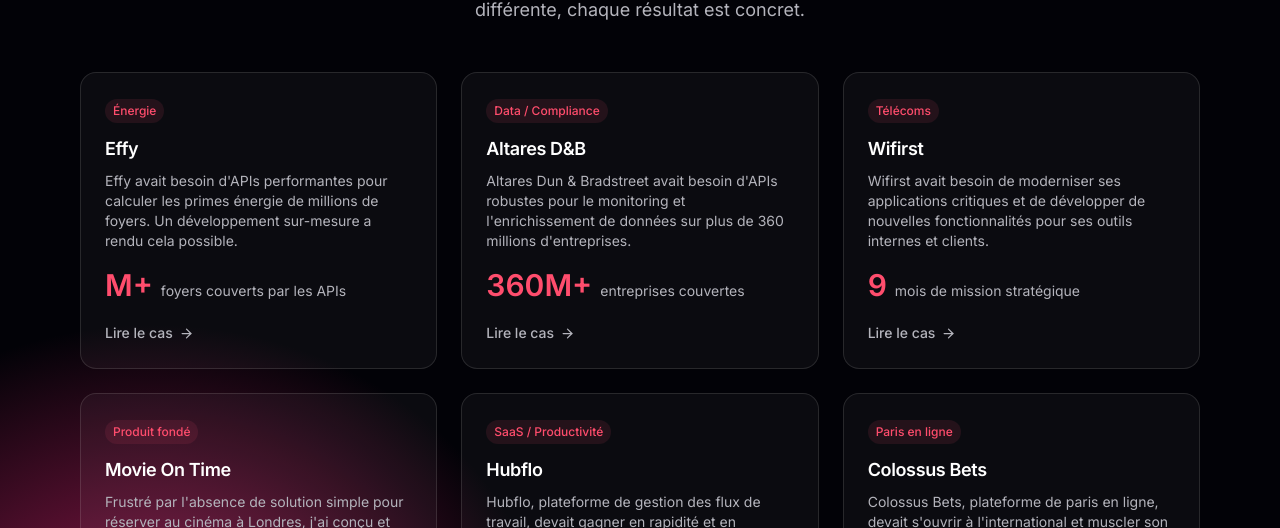
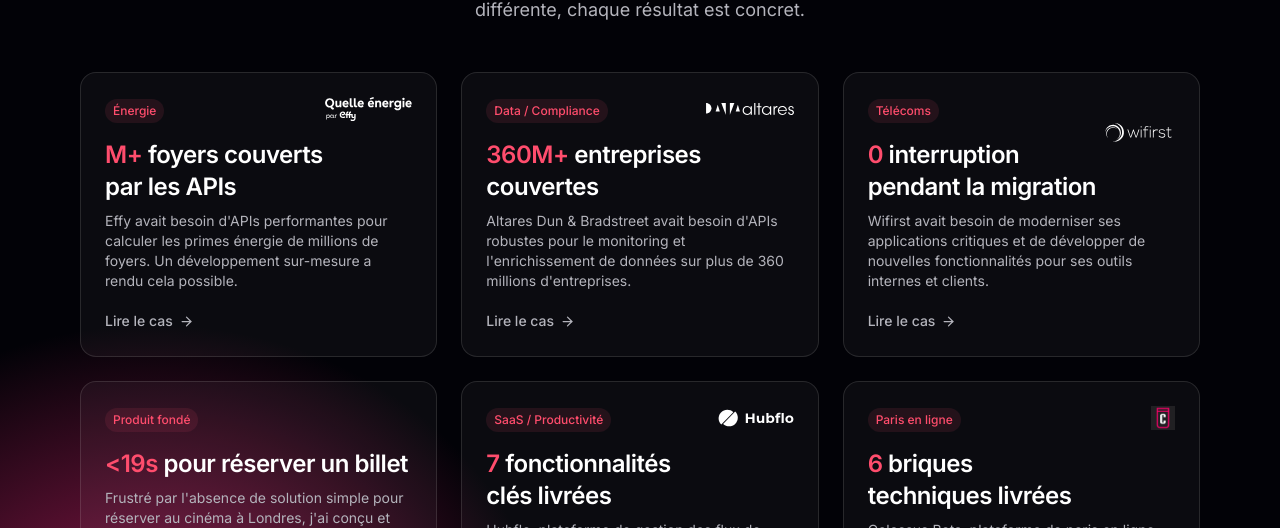
Before and after one commit to GuillaumeOcculy/appvise_consulting, a Next.js app: page /cas-clients in a window 1280 px wide. Shown: the part 272-800 px from the top of the page. Built offline with nearby package versions, Linux system fonts and the light colour scheme; no server answers.

Commit message:
Ameliore le listing cas clients: benefice en titre, logos, lien footer

```diff
--- a/src/app/cas-clients/page.tsx
+++ b/src/app/cas-clients/page.tsx
@@ -1,3 +1,4 @@
+/* eslint-disable @next/next/no-img-element */
 import Link from 'next/link'
 import { ArrowRight } from 'lucide-react'
 import { getCaseStudies } from '@/lib/case-studies'
@@ -36,18 +37,23 @@
             <Link
               key={cs.slug}
               href={`/cas-clients/${cs.slug}`}
-              className="group block bg-surface border border-border rounded-2xl p-6 hover:-translate-y-0.5 hover:border-border-strong hover:bg-surface-2 transition-all duration-200 focus:outline-2 focus:outline-primary focus:outline-offset-2"
+              className="group relative block bg-surface border border-border rounded-2xl p-6 hover:-translate-y-0.5 hover:border-border-strong hover:bg-surface-2 transition-all duration-200 focus:outline-2 focus:outline-primary focus:outline-offset-2"
               aria-label={`Voir l'étude de cas ${cs.title}`}
             >
               <span className="inline-block bg-primary/10 text-primary text-xs px-2 py-1 rounded-full font-medium">
                 {cs.sector}
               </span>
-              <h2 className="font-heading font-semibold text-lg mt-3">{cs.title}</h2>
+              {cs.logo && (
+                <img
+                  src={cs.logo}
+                  alt={cs.title}
+                  className={`absolute top-6 right-6 w-auto object-contain ${cs.slug === 'wifirst' ? 'h-[4.5rem] max-w-[88px]' : 'h-6 max-w-[88px]'} ${cs.logoRaw ? '' : '[filter:brightness(0)_invert(1)]'}`}
+                />
+              )}
+              <h2 className="font-heading font-semibold text-2xl mt-4">
+                <span className="text-primary">{cs.statValue}</span> {cs.statLabel}
+              </h2>
               <p className="text-text-muted text-sm mt-2">{cs.excerpt}</p>
-              <div className="mt-4">
-                <span className="font-heading font-semibold text-3xl text-primary">{cs.statValue}</span>
-                <span className="text-sm text-text-muted ml-2">{cs.statLabel}</span>
-              </div>
               <span className="mt-5 inline-flex items-center gap-1.5 text-sm font-medium text-text-muted transition-colors group-hover:text-primary">
                 Lire le cas
                 <ArrowRight size={15} className="transition-transform duration-200 group-hover:translate-x-0.5" />
--- a/src/components/layout/Footer.tsx
+++ b/src/components/layout/Footer.tsx
@@ -27,6 +27,7 @@
             <h3 className="font-heading font-semibold text-sm uppercase tracking-[0.2em] mb-4">Navigation</h3>
             <ul className="space-y-2">
               <li><Link href="/" className="text-text-muted hover:text-white transition-colors text-sm">Accueil</Link></li>
+              <li><Link href="/cas-clients" className="text-text-muted hover:text-white transition-colors text-sm">Cas clients</Link></li>
               <li><Link href="/quiz" className="text-text-muted hover:text-white transition-colors text-sm">Diagnostic</Link></li>
               <li><Link href="/rendez-vous" className="text-text-muted hover:text-white transition-colors text-sm">Appel gratuit</Link></li>
             </ul>
--- a/src/content/case-studies/wifirst.mdx
+++ b/src/content/case-studies/wifirst.mdx
@@ -7,8 +7,8 @@
 sectorTag: "telecoms"
 problem: "Applications critiques à moderniser et faire évoluer"
 solution: "Migration technologique + développement de nouvelles fonctionnalités"
-statValue: "9"
-statLabel: "mois de mission stratégique"
+statValue: "0"
+statLabel: "interruption pendant la migration"
 excerpt: "Wifirst avait besoin de moderniser ses applications critiques et de développer de nouvelles fonctionnalités pour ses outils internes et clients."
 order: 6
 ---
```
